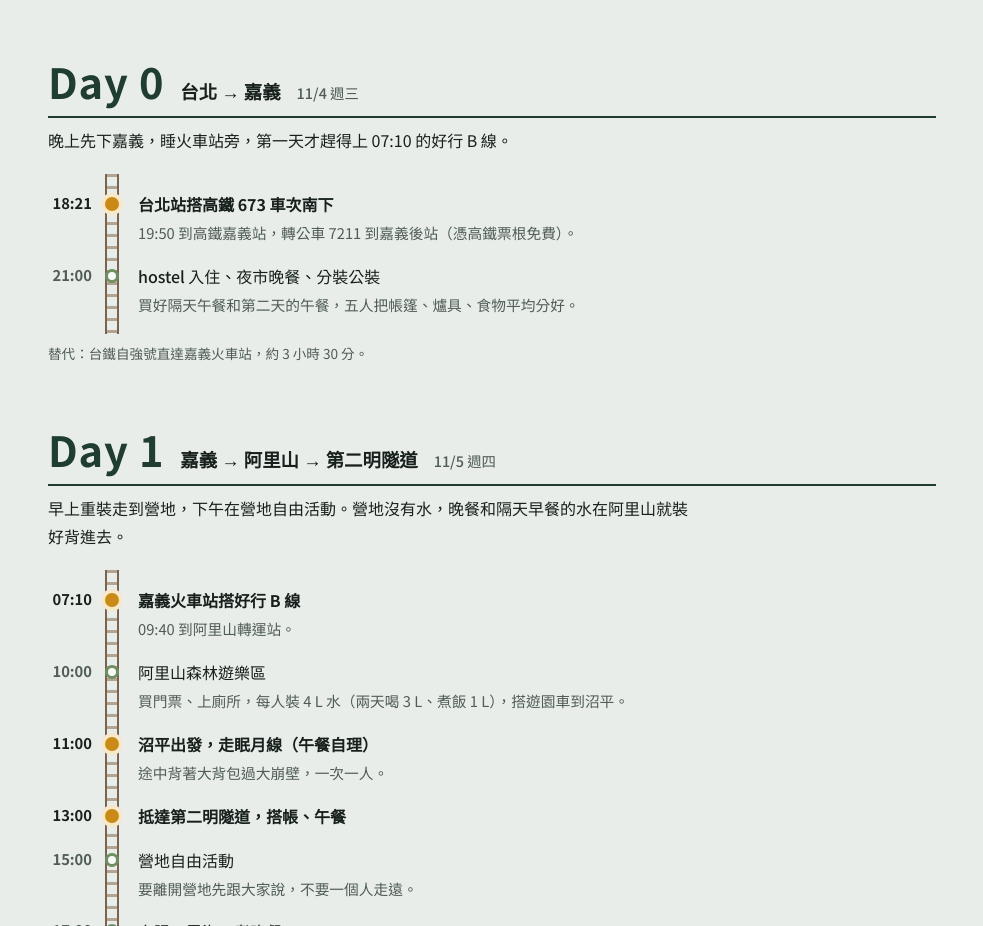
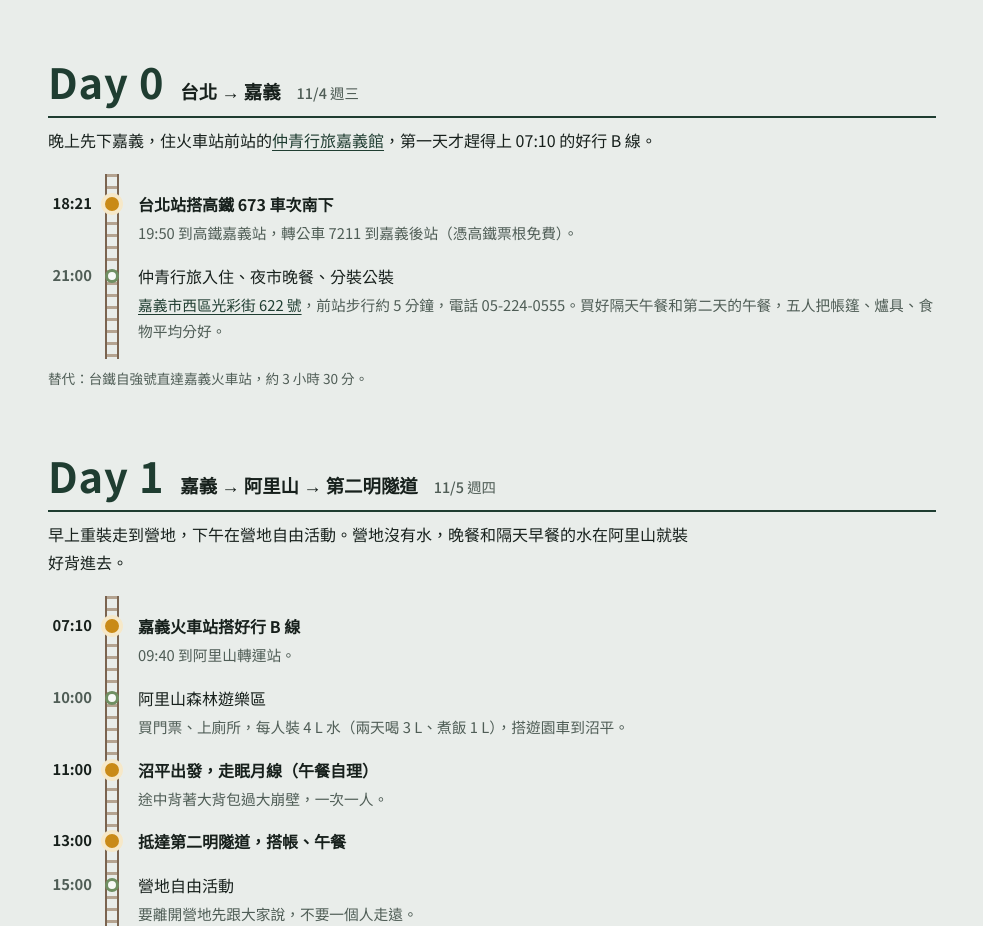
Before and after one commit to ryuichl/mountain100, a plain HTML site: page 2026-11-mianyue-tunnel/index.html in a window 1280 px wide. Shown: the part 787-1713 px from the top of the page, without its empty margins (148-1131 px from the left). Drawn offline with Linux system fonts and the light colour scheme.

Commit message:
明隧道行第 0 天住宿改為仲青行旅嘉義館，附地址與地圖連結
Co-Authored-By: Claude Opus 5.5 (1M context) <noreply@anthropic.com>

```diff
--- a/2026-11-mianyue-tunnel/index.html
+++ b/2026-11-mianyue-tunnel/index.html
@@ -51,10 +51,10 @@
 
 
 <h2 id="d0" class="day"><span class="dn">Day 0</span><span class="dr">台北 → 嘉義</span><span class="dd">11/4 週三</span></h2>
-<p>晚上先下嘉義，睡火車站旁，第一天才趕得上 07:10 的好行 B 線。</p>
+<p>晚上先下嘉義，住火車站前站的<a href="https://www.lighthostel.com.tw/chiayi.aspx">仲青行旅嘉義館</a>，第一天才趕得上 07:10 的好行 B 線。</p>
 <ul class="tl">
   <li class="key"><time>18:21</time><span class="t">台北站搭高鐵 673 車次南下</span><span class="d">19:50 到高鐵嘉義站，轉公車 7211 到嘉義後站（憑高鐵票根免費）。</span></li>
-  <li><time>21:00</time><span class="t">hostel 入住、夜市晚餐、分裝公裝</span><span class="d">買好隔天午餐和第二天的午餐，五人把帳篷、爐具、食物平均分好。</span></li>
+  <li><time>21:00</time><span class="t">仲青行旅入住、夜市晚餐、分裝公裝</span><span class="d"><a href="https://www.google.com/maps/search/?api=1&amp;query=仲青行旅+嘉義市西區光彩街622號">嘉義市西區光彩街 622 號</a>，前站步行約 5 分鐘，電話 05-224-0555。買好隔天午餐和第二天的午餐，五人把帳篷、爐具、食物平均分好。</span></li>
 </ul>
 <p class="caption">替代：台鐵自強號直達嘉義火車站，約 3 小時 30 分。</p>
 
```
